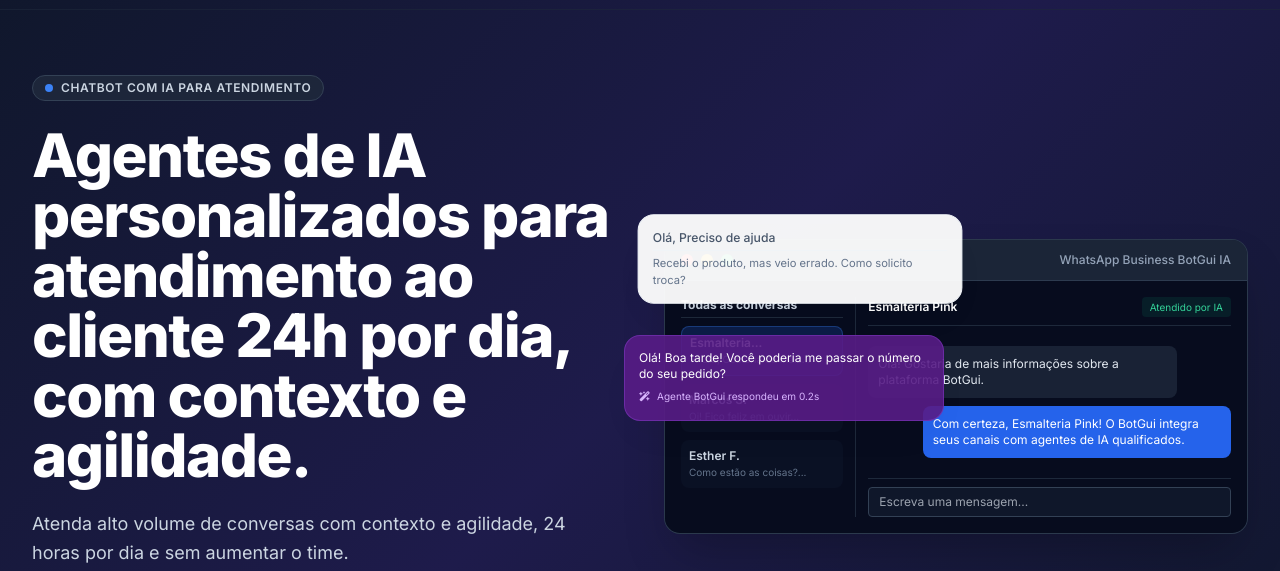
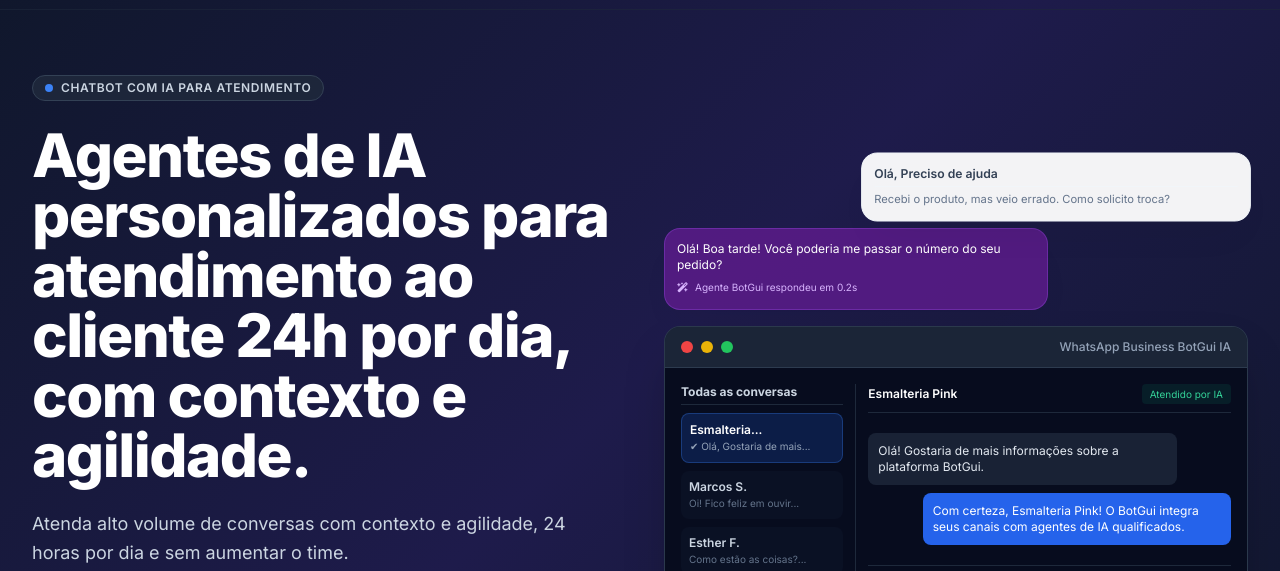
Before and after one commit to Guitis/botgui-site, a plain HTML site: page index.html in a window 1280 px wide. Shown: the part 73-644 px from the top of the page. Drawn offline with nearby package versions, Linux system fonts and the light colour scheme.

Commit message:
Organizando o layout da página que estava com sobreposições

```diff
--- a/index.html
+++ b/index.html
@@ -124,17 +124,19 @@
 <div class="lg:col-span-6 relative">
     <div class="relative mx-auto max-w-md lg:max-w-none">
 
-                        <!-- Floating Live Chat Callouts -->
-                        <div class="absolute -top-6 -left-6 z-30 bg-white/95 text-slate-800 p-3.5 rounded-2xl custom-shadow max-w-xs border border-slate-100 hidden sm:block animate-pulse-subtle">
-                            <p class="text-xs font-medium text-slate-600">Olá, Preciso de ajuda</p>
+        <!-- Floating Live Chat Callouts (Ajustado para evitar sobreposição no mockup) -->
+        <div class="hidden sm:block mb-4 space-y-2">
+            <div class="bg-white/95 text-slate-800 p-3 rounded-2xl custom-shadow border border-slate-100 max-w-sm animate-pulse-subtle ml-auto">
+                <p class="text-xs font-semibold text-slate-700">Olá, Preciso de ajuda</p>
                 <div class="mt-1 pt-1 border-t border-slate-100 text-[11px] text-slate-500">
                     Recebi o produto, mas veio errado. Como solicito troca?
                 </div>
             </div>
 
-                        <div class="absolute top-24 -left-10 z-30 bg-purple-900/90 text-white p-3.5 rounded-2xl custom-shadow max-w-xs border border-purple-500/30 hidden sm:block">
+            <div class="bg-purple-900/90 text-white p-3 rounded-2xl custom-shadow border border-purple-500/30 max-w-sm">
                 <p class="text-xs">Olá! Boa tarde! Você poderia me passar o número do seu pedido?</p>
                 <span class="inline-block mt-1 text-[10px] text-purple-300"><i class="fa-solid fa-wand-magic-sparkles mr-1"></i> Agente BotGui respondeu em 0.2s</span>
+            </div>
         </div>
 
         <!-- Main Dashboard Mockup Box -->
@@ -186,6 +188,12 @@
 
                     <div class="pt-2 border-t border-slate-800 flex items-center gap-2">
                         <input type="text" placeholder="Escreva uma mensagem..." class="w-full bg-slate-900 border border-slate-700 text-xs rounded px-2.5 py-1.5 focus:outline-none" disabled>
+                    </div>
+                </div>
+            </div>
+        </div>
+
+    </div>
 </div>
                                 </div>
                             </div>
```
Lines whose indentation alone changed are shown as unchanged.
